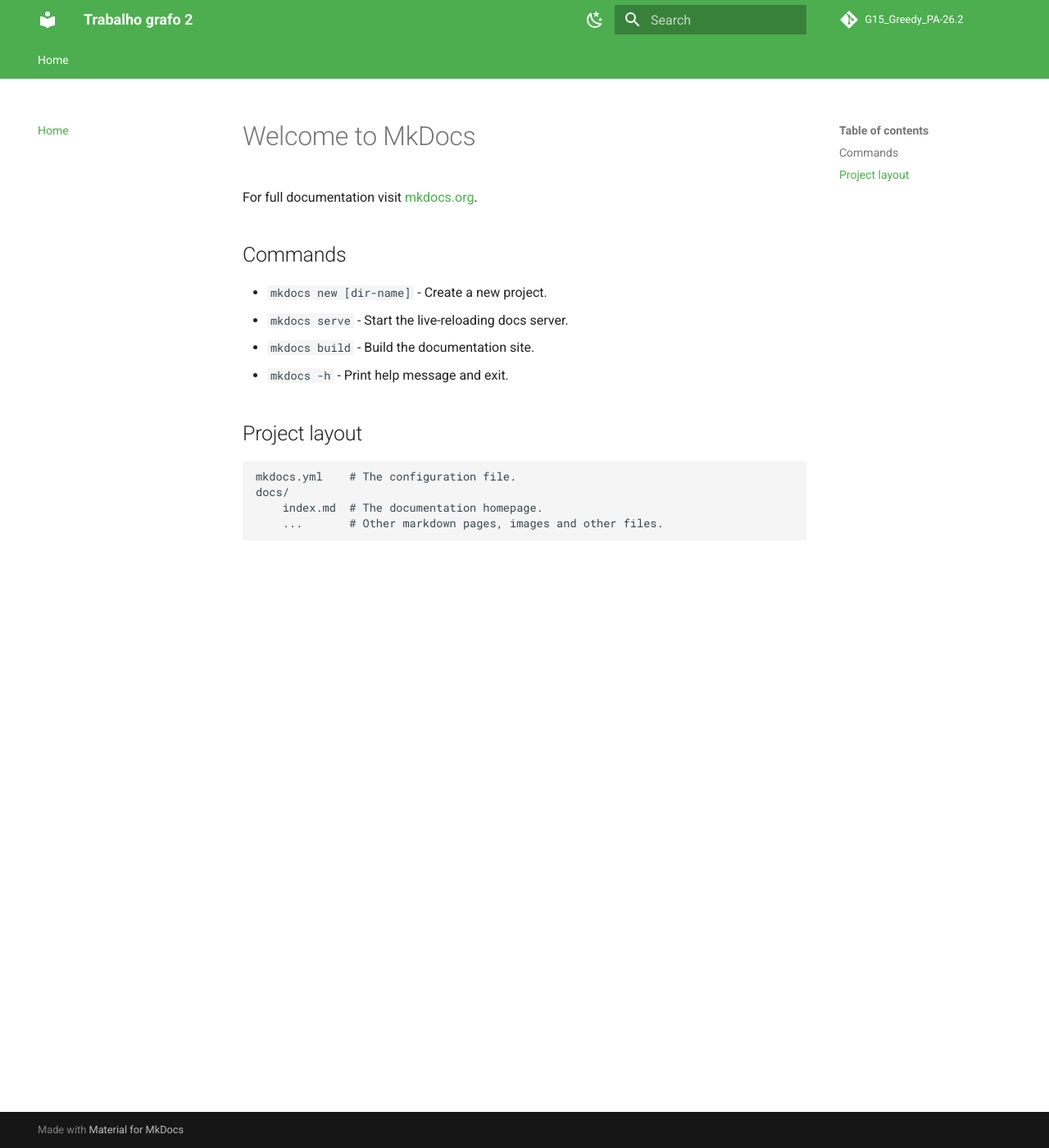
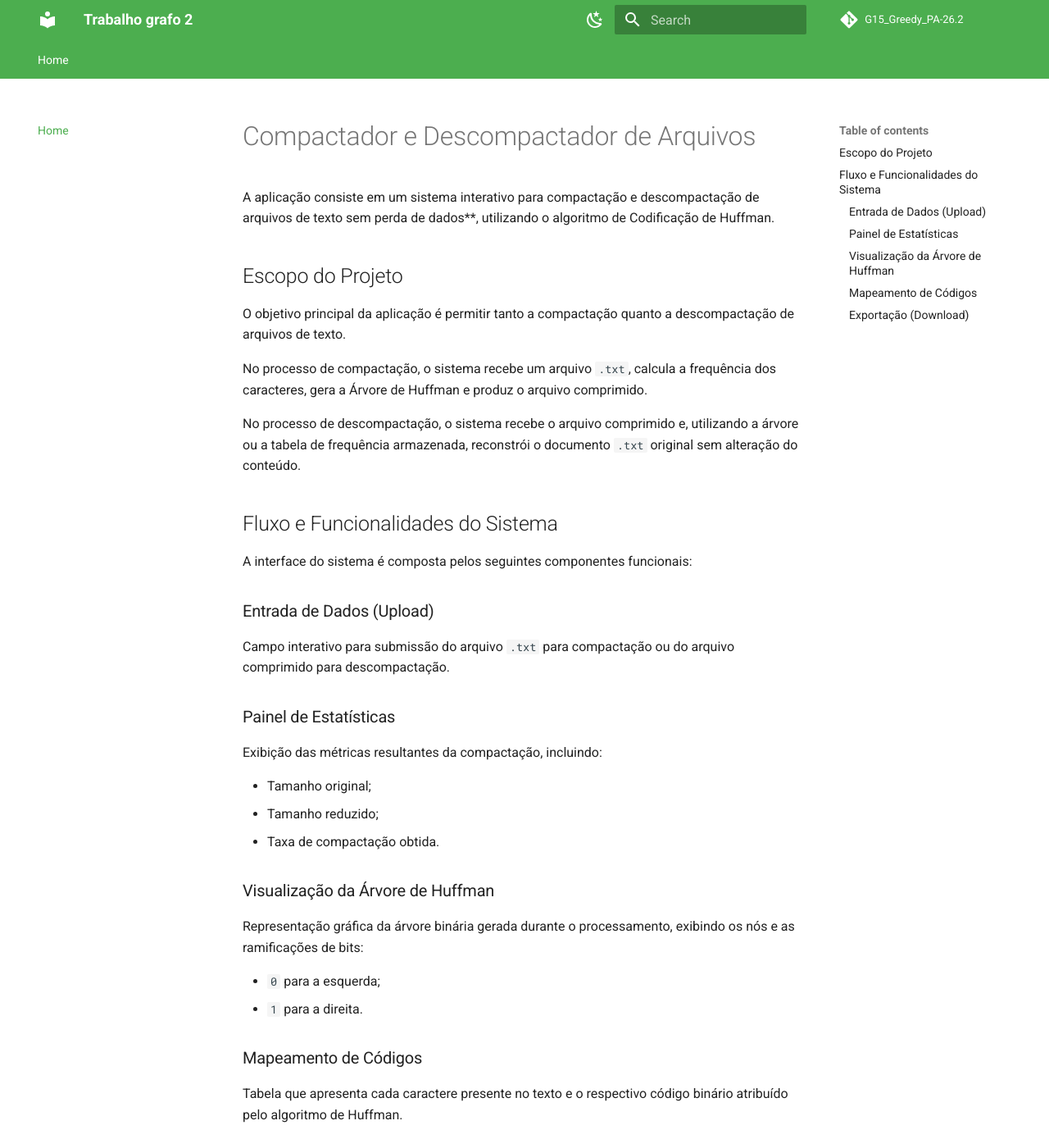
Before and after one commit to projeto-de-algoritmos-2026/G15_Greedy_PA-26.2, an MkDocs documentation site: the page built from docs/index.md, in a window 1280 px wide and 1400 px high. Shown: the whole window at 82% size. Built offline with MkDocs 1.6.1 and Material for MkDocs 9.7.7, drawn with Linux system fonts in a browser that asks for light colours; comment, search, counter and statistics services are not loaded; some of the changed text lies outside the part shown.

Commit message:
docs: adicição da página inicial

```diff
--- a/docs/index.md
+++ b/docs/index.md
@@ -1,17 +1,45 @@
-# Welcome to MkDocs
+# Compactador e Descompactador de Arquivos
 
-For full documentation visit [mkdocs.org](https://www.mkdocs.org).
+A aplicação consiste em um sistema interativo para compactação e descompactação de arquivos de texto sem perda de dados**, utilizando o algoritmo de Codificação de Huffman.
 
-## Commands
+## Escopo do Projeto
 
-* `mkdocs new [dir-name]` - Create a new project.
-* `mkdocs serve` - Start the live-reloading docs server.
-* `mkdocs build` - Build the documentation site.
-* `mkdocs -h` - Print help message and exit.
+O objetivo principal da aplicação é permitir tanto a compactação quanto a descompactação de arquivos de texto.
 
-## Project layout
+No processo de compactação, o sistema recebe um arquivo `.txt`, calcula a frequência dos caracteres, gera a Árvore de Huffman e produz o arquivo comprimido.
 
-    mkdocs.yml    # The configuration file.
-    docs/
-        index.md  # The documentation homepage.
-        ...       # Other markdown pages, images and other files.
+No processo de descompactação, o sistema recebe o arquivo comprimido e, utilizando a árvore ou a tabela de frequência armazenada, reconstrói o documento `.txt` original sem alteração do conteúdo.
+
+## Fluxo e Funcionalidades do Sistema
+
+A interface do sistema é composta pelos seguintes componentes funcionais:
+
+### Entrada de Dados (Upload)
+
+Campo interativo para submissão do arquivo `.txt` para compactação ou do arquivo comprimido para descompactação.
+
+### Painel de Estatísticas
+
+Exibição das métricas resultantes da compactação, incluindo:
+
+- Tamanho original;
+- Tamanho reduzido;
+- Taxa de compactação obtida.
+
+### Visualização da Árvore de Huffman
+
+Representação gráfica da árvore binária gerada durante o processamento, exibindo os nós e as ramificações de bits:
+
+- `0` para a esquerda;
+- `1` para a direita.
+
+### Mapeamento de Códigos
+
+Tabela que apresenta cada caractere presente no texto e o respectivo código binário atribuído pelo algoritmo de Huffman.
+
+### Exportação (Download)
+
+Botões para realizar o download:
+
+- Do arquivo compactado após o processo de compactação;
+- Do arquivo `.txt` restaurado após o processo de descompactação.
```
